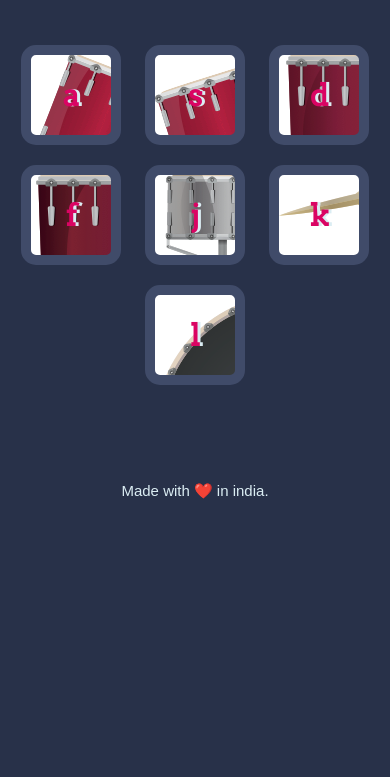
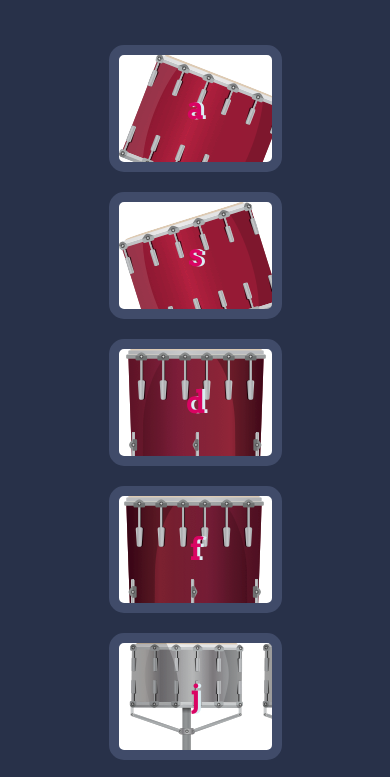
Before and after one commit to omkarb81/Drum-Kit, a plain HTML site: page index.html in a window 390 px wide. Shown: the part 64-841 px from the top of the page. Drawn offline with Linux system fonts and the light colour scheme.

Commit message:
Update styles.css

```diff
--- a/styles.css
+++ b/styles.css
@@ -83,8 +83,8 @@ footer {
   .drum{
     text-align: center;
     font-size: 30px;
-    width: 100px;
-    height: 100px;
+    width: 173px;
+    height: 127px;
     }
   h1{
     font-size: 2rem;
```
